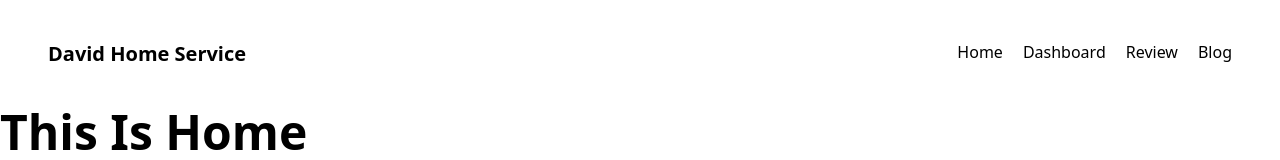
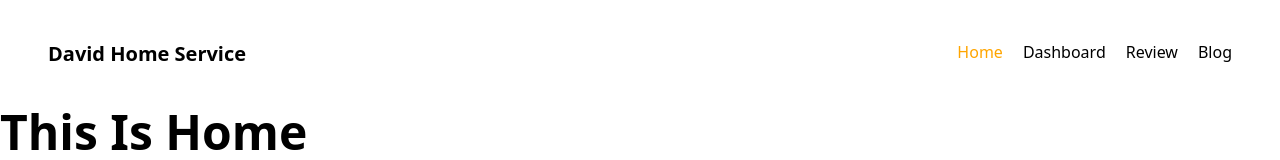
Before and after one commit to Neelporos/-product-analysis-website-assingment, a React (Create React App) app: page / in a window 1280 px wide. Shown: the top 160 px of the page. Built offline with nearby package versions, Linux system fonts and the light colour scheme.

Commit message:
Custom Link And Error 404 Component Added

```diff
--- a/src/App.js
+++ b/src/App.js
@@ -2,6 +2,7 @@ import { Route, Routes } from 'react-router-dom';
 import './App.css';
 import Blog from './component/Blog/Blog';
 import Dashboard from './component/Dashboard/Dashboard';
+import Error from './component/Error/Error';
 import Header from './component/Header/Header';
 import Home from './component/Home/Home';
 import Review from './component/Review/Review';
@@ -15,6 +16,7 @@ function App() {
         <Route path='/Dashboard' element={<Dashboard></Dashboard>}></Route>
         <Route path='/Review' element={<Review></Review>}></Route>
         <Route path='/Blog' element={<Blog></Blog>}></Route>
+        <Route path='*' element={<Error></Error>}></Route>
       </Routes>
     </div>
   );
--- /dev/null
+++ b/src/component/CustomLink/CustomLink.js
@@ -0,0 +1,18 @@
+import React from 'react';
+import { Link, useMatch, useResolvedPath } from "react-router-dom";
+
+const CustomLink = ({ children, to, ...props }) => {
+    let resolved = useResolvedPath(to);
+    let match = useMatch({ path: resolved.pathname, end: true });
+    return (
+        <Link
+            style={{ color: match ? "#FFA500" : "BLACk" }}
+            to={to}
+            {...props}
+        >
+            {children}
+        </Link>
+    );
+};
+
+export default CustomLink;
--- /dev/null
+++ b/src/component/Error/Error.js
@@ -0,0 +1,11 @@
+import React from 'react';
+
+const Error = () => {
+    return (
+        <div>
+            <h2>Page Not Found</h2>
+        </div>
+    );
+};
+
+export default Error;
--- a/src/component/Header/Header.js
+++ b/src/component/Header/Header.js
@@ -1,5 +1,6 @@
 import React from 'react';
 import { Link } from 'react-router-dom';
+import CustomLink from '../CustomLink/CustomLink';
 
 const Header = () => {
     return (
@@ -8,10 +9,10 @@ const Header = () => {
                 <Link to='/' className='font-sans font-bold text-xl text-grey-600'>David Home Service</Link>
             </div>
             <div className='flex gap-5 text-1xl'>
-                <Link to='/'>Home</Link>
-                <Link to='/Dashboard'>Dashboard</Link>
-                <Link to='/Review'>Review</Link>
-                <Link to='/Blog'>Blog</Link>
+                <CustomLink to='/'>Home</CustomLink>
+                <CustomLink to='/Dashboard'>Dashboard</CustomLink>
+                <CustomLink to='/Review'>Review</CustomLink>
+                <CustomLink to='/Blog'>Blog</CustomLink>
             </div>
         </div>
     );
```
